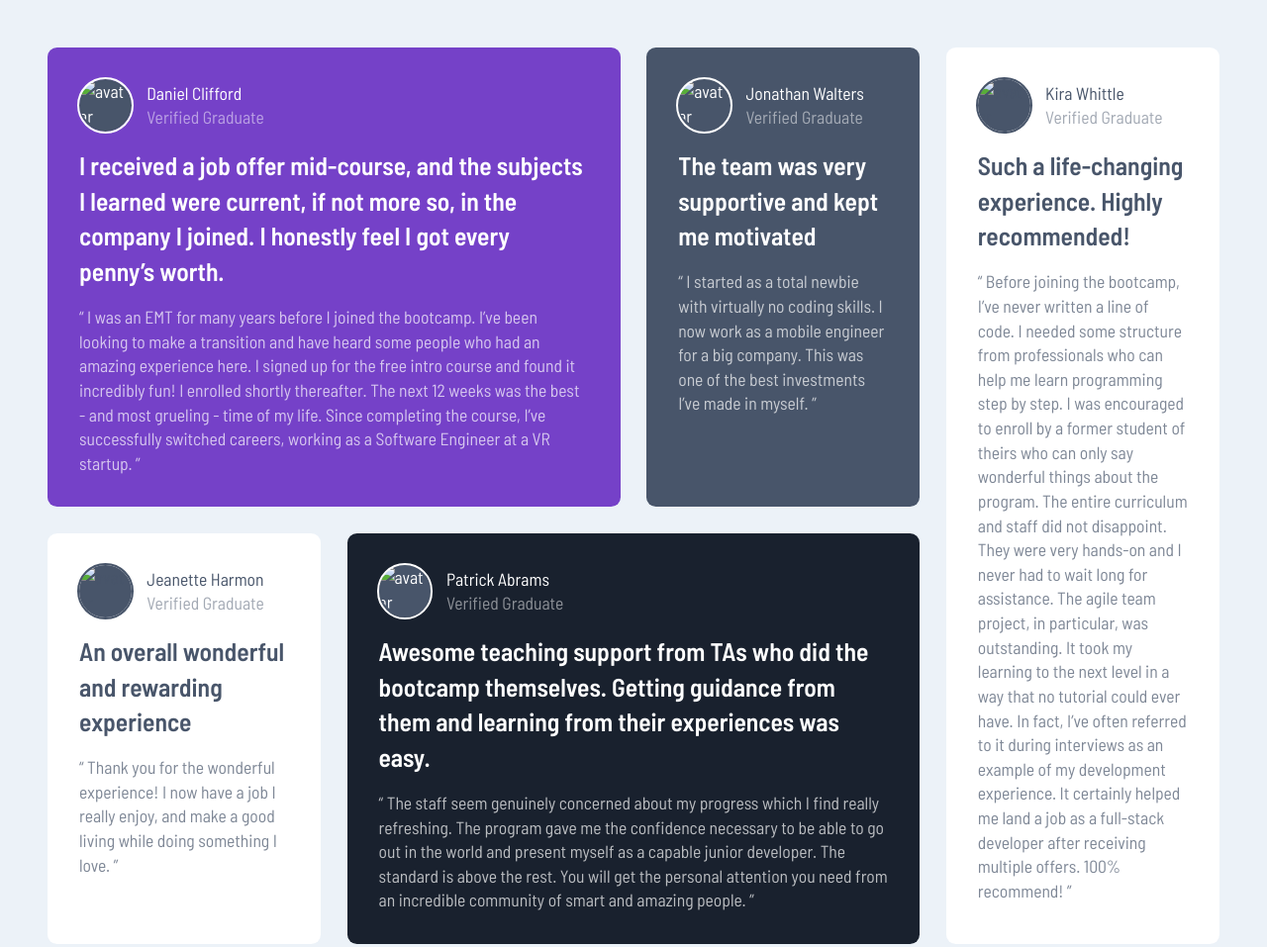
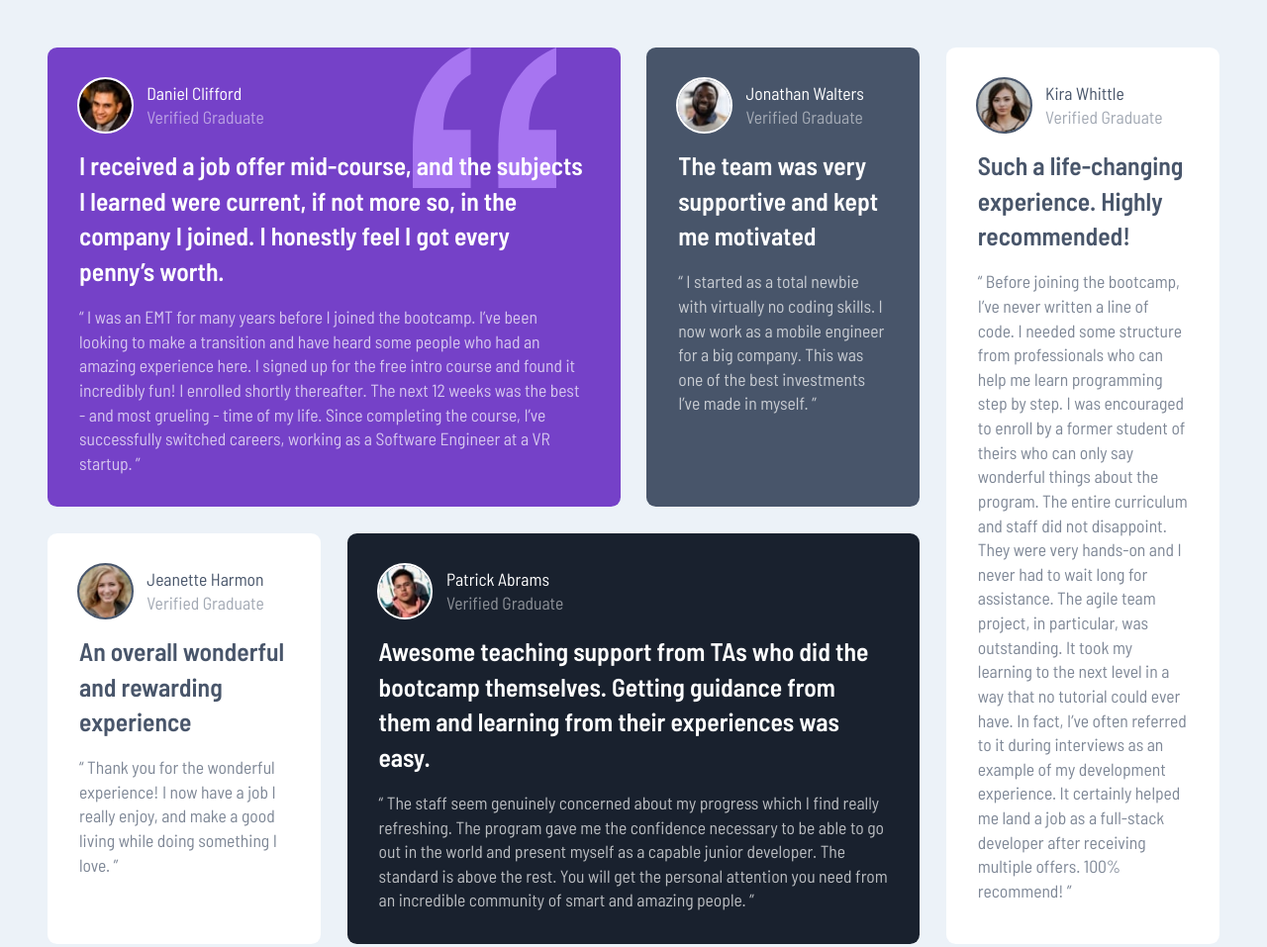
Before and after one commit to rehberbey/Frontend-Mentor-Challenges, a plain HTML site: page testimonials-grid-section-main/dist/index.html in a window 1280 px wide. Shown: the top 957 px of the page at 99% size. Drawn offline with Linux system fonts and the light colour scheme; the site is published under a folder, as on GitHub Pages, so addresses that start at the root find nothing.

Commit message:
fixed misspelled relative paths

```diff
--- a/testimonials-grid-section-main/dist/index.html
+++ b/testimonials-grid-section-main/dist/index.html
@@ -7,7 +7,7 @@
             rel="icon"
             type="image/png"
             sizes="32x32"
-            href="/images/favicon-32x32.png"
+            href="../images/favicon-32x32.png"
         />
         <link rel="stylesheet" href="./css/style.css" />
         <title>Frontend Mentor | Testimonials grid section</title>
@@ -17,7 +17,7 @@
             <div class="review-1">
                 <header>
                     <div class="avatar">
-                        <img src="/images/image-daniel.jpg" alt="avatar" />
+                        <img src="../images/image-daniel.jpg" alt="avatar" />
                     </div>
                     <div class="user-info">
                         <p class="fullname">Daniel Clifford</p>
@@ -47,7 +47,7 @@
             <div class="review-2">
                 <header>
                     <div class="avatar">
-                        <img src="/images/image-jonathan.jpg" alt="avatar" />
+                        <img src="../images/image-jonathan.jpg" alt="avatar" />
                     </div>
                     <div class="user-info">
                         <p class="fullname">Jonathan Walters</p>
@@ -68,7 +68,7 @@
             <div class="review-3">
                 <header>
                     <div class="avatar">
-                        <img src="/images/image-jeanette.jpg" alt="avatar" />
+                        <img src="../images/image-jeanette.jpg" alt="avatar" />
                     </div>
                     <div class="user-info">
                         <p class="fullname">Jeanette Harmon</p>
@@ -88,7 +88,7 @@
             <div class="review-4">
                 <header>
                     <div class="avatar">
-                        <img src="/images/image-patrick.jpg" alt="avatar" />
+                        <img src="../images/image-patrick.jpg" alt="avatar" />
                     </div>
                     <div class="user-info">
                         <p class="fullname">Patrick Abrams</p>
@@ -116,7 +116,7 @@
             <div class="review-5">
                 <header>
                     <div class="avatar">
-                        <img src="/images/image-kira.jpg" alt="avatar" />
+                        <img src="../images/image-kira.jpg" alt="avatar" />
                     </div>
                     <div class="user-info">
                         <p class="fullname">Kira Whittle</p>
--- a/testimonials-grid-section-main/src/scss/style.scss
+++ b/testimonials-grid-section-main/src/scss/style.scss
@@ -129,8 +129,9 @@ main {
         }
         .review {
             &-1 {
-                background: var(--c-box-1) url(/images/bg-pattern-quotation.svg)
-                    right 15% top / auto 25% no-repeat;
+                background: var(--c-box-1)
+                    url(../../images/bg-pattern-quotation.svg) right 15% top /
+                    auto 25% no-repeat;
             }
             &-2 {
                 background-color: var(--c-box-2);
```
Also changed, not shown: testimonials-grid-section-main/dist/css/style.css, 1 other file.
